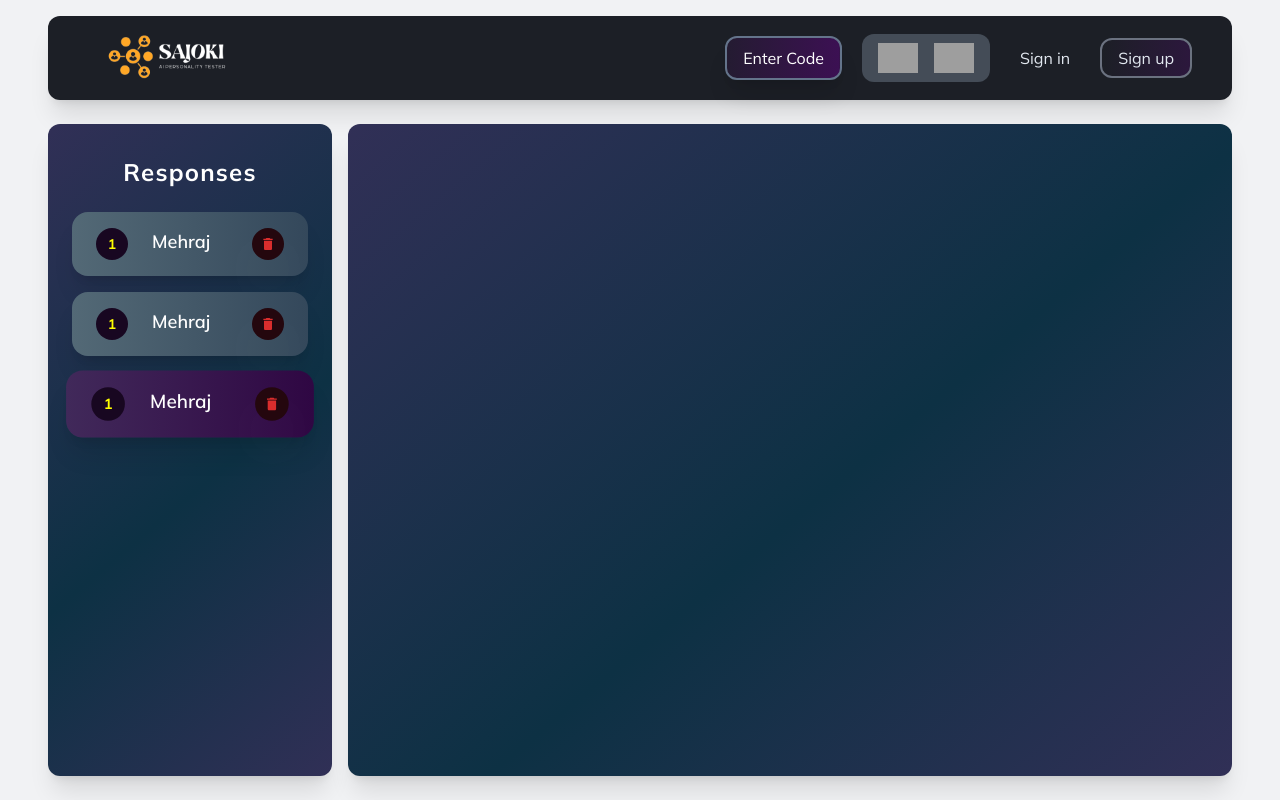
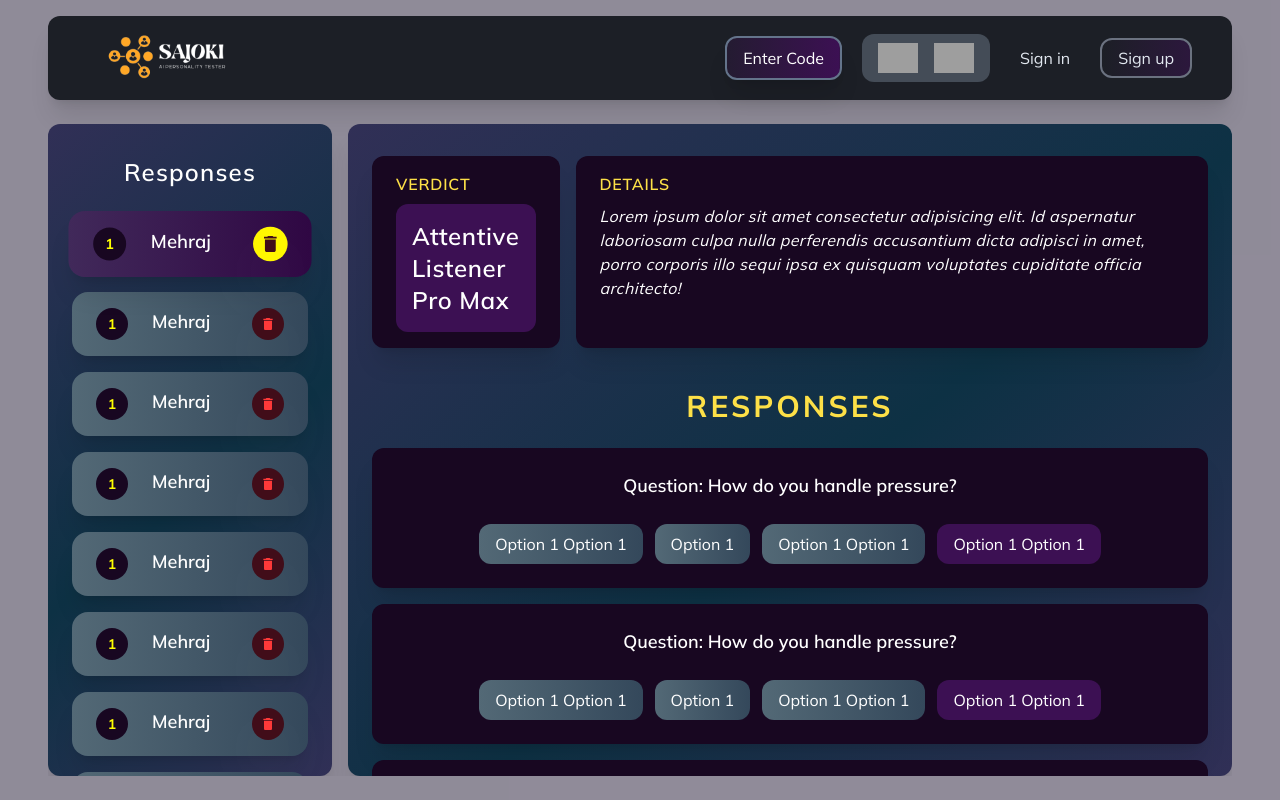
Before and after one commit to nafi-ullah/Pesonality-Test-AI, a Next.js app: page /responses/1 in a window 1280 px wide. Built offline with nearby package versions, Linux system fonts and the light colour scheme; grey boxes are pictures that could not be loaded.

Commit message:
added response page

```diff
--- /dev/null
+++ b/app/responses/[code]/Question.tsx
@@ -0,0 +1,23 @@
+export const Question = () => {
+  return (
+    <div className="bg-[#180721] p-4 rounded-xl shadow-xl">
+      <h2 className="text-white text-lg mt-2 font-semibold text-center">
+        Question: How do you handle pressure?
+      </h2>
+      <div className="flex flex-wrap mt-6 gap-3 mb-2 justify-center">
+        <div className="text-white bg-response-gradient px-4 py-2 rounded-xl">
+          Option 1 Option 1
+        </div>
+        <div className="text-white bg-response-gradient px-4 py-2 rounded-xl">
+          Option 1
+        </div>
+        <div className="text-white bg-response-gradient px-4 py-2 rounded-xl">
+          Option 1 Option 1
+        </div>
+        <div className="text-white bg-[#3c1053] px-4 py-2 rounded-xl">
+          Option 1 Option 1
+        </div>
+      </div>
+    </div>
+  );
+};
--- a/app/responses/[code]/ResponseTitleCard.tsx
+++ b/app/responses/[code]/ResponseTitleCard.tsx
@@ -1,16 +1,21 @@
 import { MdDelete } from "react-icons/md";
 
-type PropType = { isSelected: boolean };
+type PropType = { isSelected: boolean, onClick: () => void};
 
 export const ResponseTitleCard = (props: PropType) => {
   return (
-    <button className="mt-4 bg-response-gradient hover:bg-selected-response-gradient hover:cursor-pointer hover:scale-105 transition duration-300 ease-in-out py-2 rounded-2xl shadow-xl flex px-6 items-center gap-2 w-full"
-    style={
-      props.isSelected
-        ? { backgroundImage: "linear-gradient(to right, #41295a,  #2F0743)", scale: "1.05"}
-        : {  }
-
-    }>
+    <button
+      onClick={props.onClick}
+      className="mt-4 bg-response-gradient hover:bg-selected-response-gradient hover:cursor-pointer hover:scale-105 transition duration-300 ease-in-out py-2 rounded-2xl shadow-xl flex px-6 items-center gap-2 w-full"
+      style={
+        props.isSelected
+          ? {
+              backgroundImage: "linear-gradient(to right, #41295a,  #2F0743)",
+              scale: "1.03",
+            }
+          : {}
+      }
+    >
       <div className="bg-[#180721] text-[#ffff00] h-8 w-8 rounded-full flex justify-center items-center font-bold text-sm">
         1
       </div>
@@ -19,8 +24,22 @@ export const ResponseTitleCard = (props: PropType) => {
           Mehraj
         </h2>
       </div>
-      <button className="text-[#da2d2d] bg-[#24070e] hover:scale-125 h-8 w-8 rounded-full shadow-2xl shadow-white flex justify-center items-center font-bold text-xl">
-        <MdDelete size={16} />
+      <button
+        className="hover:scale-125 h-8 w-8 rounded-full shadow-2xl shadow-white flex justify-center items-center font-bold text-xl"
+        style={
+          props.isSelected
+            ? {
+                background: "#fff700",
+                color: "#410d19",
+                scale: "1.05",
+              }
+            : {
+                background: "#410d19",
+                color: "#fd3939",
+              }
+        }
+      >
+        <MdDelete size={props.isSelected ? 20 : 16} />
       </button>
     </button>
   );
--- a/app/responses/[code]/page.tsx
+++ b/app/responses/[code]/page.tsx
@@ -1,20 +1,49 @@
+"use client";
 import Navber from "@/components/Navbar";
 import { ResponseTitleCard } from "./ResponseTitleCard";
+import { useState } from "react";
+import { Question } from "./Question";
 
 const ResponsesPage = ({ params }: { params: { code: string } }) => {
+  const [selectedResponse, setSelectedResponse] = useState<number>(0);
+
   return (
-    <main className="bg-[#F1F2F4] h-screen w-screen overflow-auto flex flex-col main-scrollbar-hide">
+    <main className="bg-[#11072477] h-screen w-screen overflow-auto flex flex-col main-scrollbar-hide">
       <Navber />
-      <div className="grid grid-cols-8 gap-4 my-6 mx-4 sm:mx-6 md:mx-8 lg:mx-12 flex-grow">
-        <div className="col-span-2 p-6 dashboard-bg rounded-xl shadow-xl overflow-scroll main-scrollbar-hide flex flex-col items-center">
-          <h1 className="text-white text-2xl font-bold tracking-wider my-2">
+      <div className="grid grid-cols-8 gap-4 my-6 mx-4 sm:mx-6 md:mx-8 lg:mx-12 flex-grow overflow-auto main-scrollbar-hide">
+        <div className="col-span-2 p-6 dashboard-bg rounded-xl shadow-xl flex flex-col items-center overflow-auto main-scrollbar-hide">
+          <h1 className="text-white text-2xl font-semibold tracking-wider my-2">
             Responses
           </h1>
-          <ResponseTitleCard isSelected={false}/>
-          <ResponseTitleCard isSelected={false}/>
-          <ResponseTitleCard isSelected={true}/>
+          {Array.from({ length: 10 }).map((_, index) => (
+            <ResponseTitleCard
+              isSelected={index === selectedResponse}
+              onClick={() => setSelectedResponse(index)}
+            />
+          ))}
         </div>
-        <div className="col-span-6 p-6 dashboard-bg rounded-xl shadow-xl overflow-scroll main-scrollbar-hide"></div>
+        <div className="col-span-6 p-6 dashboard-bg rounded-xl shadow-xl overflow-scroll main-scrollbar-hide">
+          <div className="flex gap-4 mb-6 mt-2">
+            <div className="bg-[#180721] px-6 py-4 rounded-xl shadow-xl text-yellow-300 text-left tracking-wider font-semibold text-md max-w-[300px] w-[50%]">
+              VERDICT
+              <div className="bg-[#3c1053] mt-2 px-4 py-4 text-white text-2xl font-semibold rounded-xl tracking-wide text-left">
+                Attentive Listener Pro Max
+              </div>
+            </div>
+            <div className="flex-grow bg-[#180721] text-white px-6 py-4 rounded-xl shadow-xl">
+              <p className="text-yellow-300 tracking-wider font-semibold text-md mb-2">DETAILS</p>
+              <span className="italic tracking-wide">Lorem ipsum dolor sit amet consectetur adipisicing elit. Id aspernatur laboriosam culpa nulla perferendis accusantium dicta adipisci in amet, porro corporis illo sequi ipsa ex quisquam voluptates cupiditate officia architecto!</span>
+            </div>
+          </div>
+          <h1 className="text-yellow-300 text-3xl font-bold tracking-widest my-6 mt-10 text-center">
+            RESPONSES
+          </h1>
+          <div className="flex flex-col gap-4 mt-4">
+            {Array.from({ length: 10 }).map((_, index) => (
+              <Question />
+            ))}
+          </div>
+        </div>
       </div>
     </main>
   );
```
